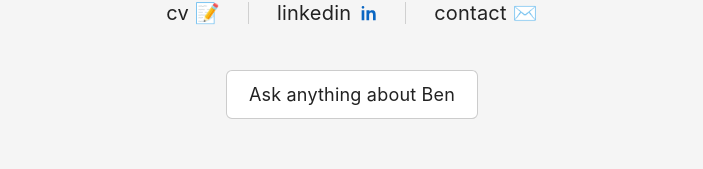
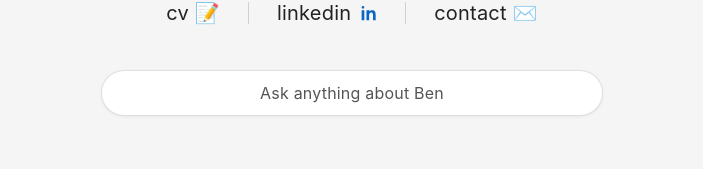
Before and after one commit to bengenin/bengenin-site, a plain HTML site: page index.html in a window 1280 px wide. Shown: the part 280-449 px from the top of the page, without its empty margins (288-991 px from the left). Drawn offline with Linux system fonts and the light colour scheme.

Commit message:
Update index.html

```diff
--- a/index.html
+++ b/index.html
@@ -72,22 +72,29 @@
     }
     .link:hover { opacity: 0.7; }
 
-    /* CTA button styling */
+    /* CTA pill styling */
     .cta {
       margin-top: 42px;
-      font-size: 18px;
-      color: #222;
+      font-size: 16px;
+      color: #555;
       cursor: pointer;
-      display: inline-block;
-      padding: 10px 22px;
-      border: 1px solid rgba(0,0,0,0.20);
-      border-radius: 6px;
+      display: flex;
+      align-items: center;
+      justify-content: center;
+      max-width: 460px;
+      padding: 10px 20px;
+      margin-left: auto;
+      margin-right: auto;
+      border-radius: 999px;
       background: #ffffff;
-      transition: all 0.2s ease;
+      border: 1px solid rgba(0,0,0,0.12);
+      box-shadow: 0 1px 3px rgba(0,0,0,0.06);
+      transition: background 0.2s ease, box-shadow 0.2s ease, opacity 0.2s ease;
     }
     .cta:hover {
-      opacity: 0.8;
       background: #f0f0f0;
+      box-shadow: 0 2px 6px rgba(0,0,0,0.08);
+      opacity: 0.9;
     }
 
     /* chat block at bottom, pushed further down */
@@ -152,7 +159,6 @@
 
   <h1><strong>ben</strong>genin</h1>
 
-  <!-- Tagline with clickable LinkedIn icon -->
   <div class="tagline">
     Senior Account Executive with 7+ years experience in consultative B2B sales and go-to-market strategies.
     <br><br>
```
